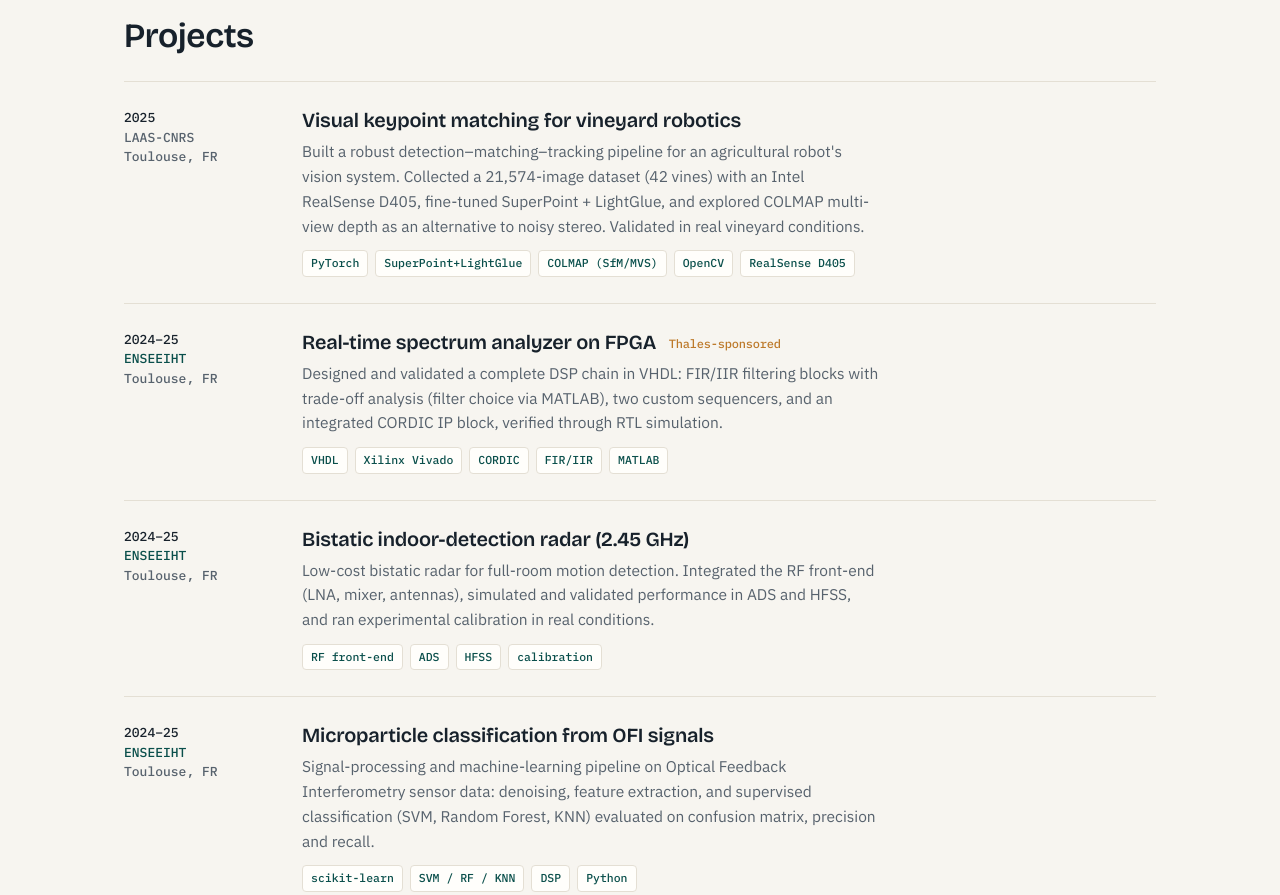
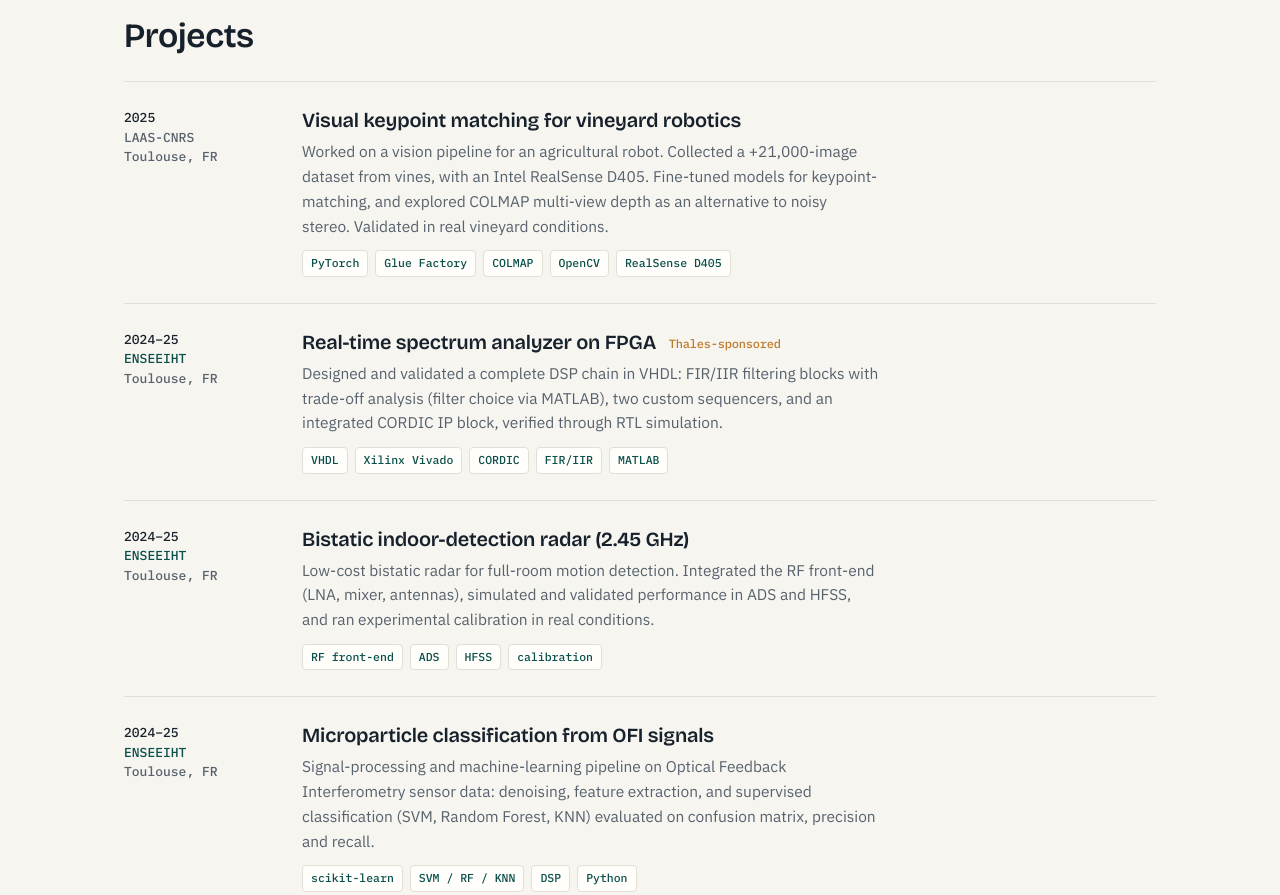
Before and after one commit to TaingC/taingc.github.io, a plain HTML site: page index.html in a window 1280 px wide. Shown: the part 1160-2055 px from the top of the page. Drawn offline with nearby package versions, Linux system fonts and the light colour scheme.

Commit message:
updated work items

```diff
--- a/index.html
+++ b/index.html
@@ -253,8 +253,8 @@
     <div class="work-meta"><span class="yr">2025</span>LAAS-CNRS<br>Toulouse, FR</div>
     <div>
       <h3 class="work-title">Visual keypoint matching for vineyard robotics</h3>
-      <p class="work-desc">Built a robust detection–matching–tracking pipeline for an agricultural robot's vision system. Collected a 21,574-image dataset (42 vines) with an Intel RealSense D405, fine-tuned SuperPoint&nbsp;+&nbsp;LightGlue, and explored COLMAP multi-view depth as an alternative to noisy stereo. Validated in real vineyard conditions.</p>
-      <div class="tags"><span class="tag">PyTorch</span><span class="tag">SuperPoint+LightGlue</span><span class="tag">COLMAP (SfM/MVS)</span><span class="tag">OpenCV</span><span class="tag">RealSense D405</span></div>
+      <p class="work-desc">Worked on a vision pipeline for an agricultural robot. Collected a +21,000-image dataset from vines, with an Intel RealSense D405. Fine-tuned models for keypoint-matching, and explored COLMAP multi-view depth as an alternative to noisy stereo. Validated in real vineyard conditions.</p>
+      <div class="tags"><span class="tag">PyTorch</span><span class="tag">Glue Factory</span><span class="tag">COLMAP</span><span class="tag">OpenCV</span><span class="tag">RealSense D405</span></div>
     </div>
   </div>
 
@@ -307,7 +307,7 @@
     <div class="work-meta"><span class="yr">2022&ndash;23</span><a href="https://www.mrcmekong.org/#" target="_blank" rel="noopener">MRC</a> · Laos</div>
     <div>
       <h3 class="work-title">Connected rain gauge <span class="prize">1st prize</span></h3>
-      <p class="work-desc">A complete low-cost embedded solution in C — LoRa link, MQTT device-to-cloud messaging, FreeRTOS for real-time acquisition — that won first prize in the rainfall category against teams from across Southeast Asia. Reliability proven through scripted endurance testing.</p>
+      <p class="work-desc">A complete low-cost embedded solution in C with LoRa link and MQTT for device-to-cloud messaging and FreeRTOS for real-time acquisition which won first prize in the rainfall category against teams from across Southeast Asia. Reliability proven through scripted endurance testing.</p>
       <div class="tags"><span class="tag">C</span><span class="tag">LoRa</span><span class="tag">MQTT</span><span class="tag">FreeRTOS</span><span class="tag">Linux</span></div>
     </div>
   </div>
```
